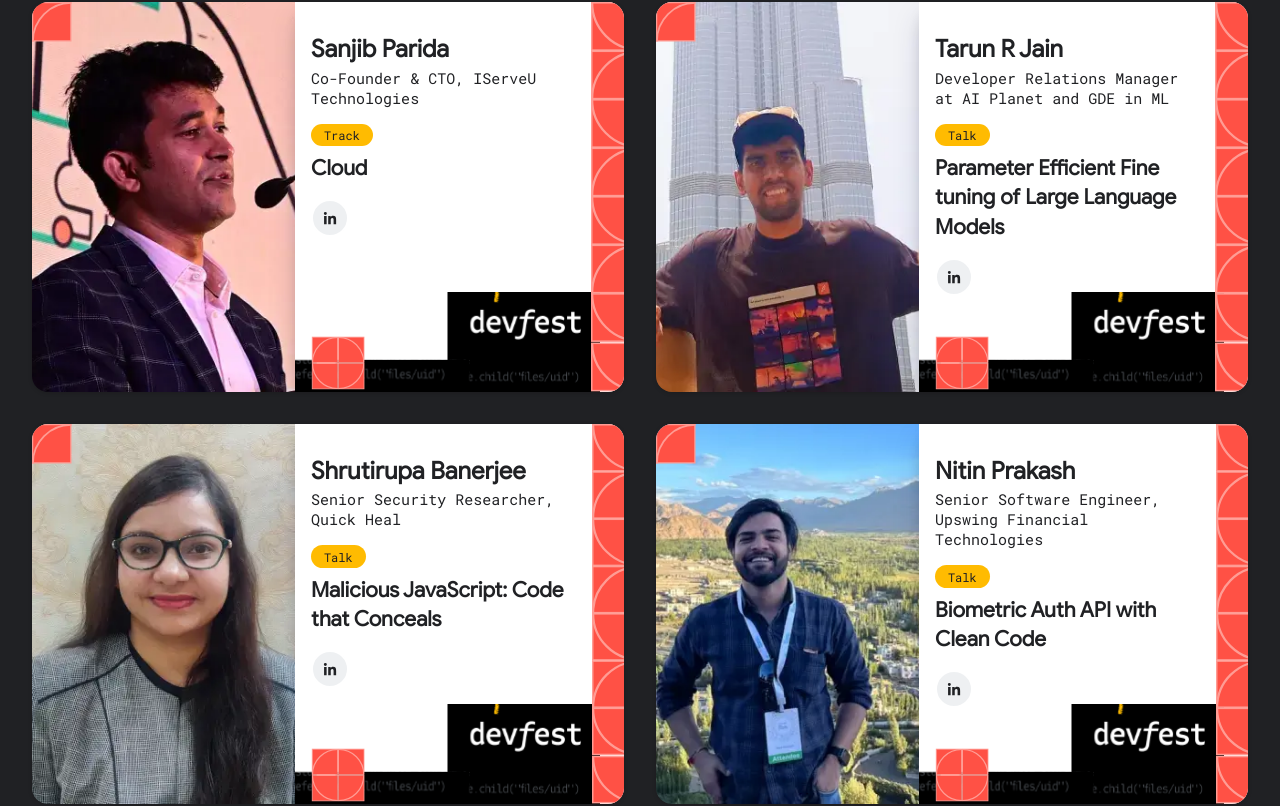
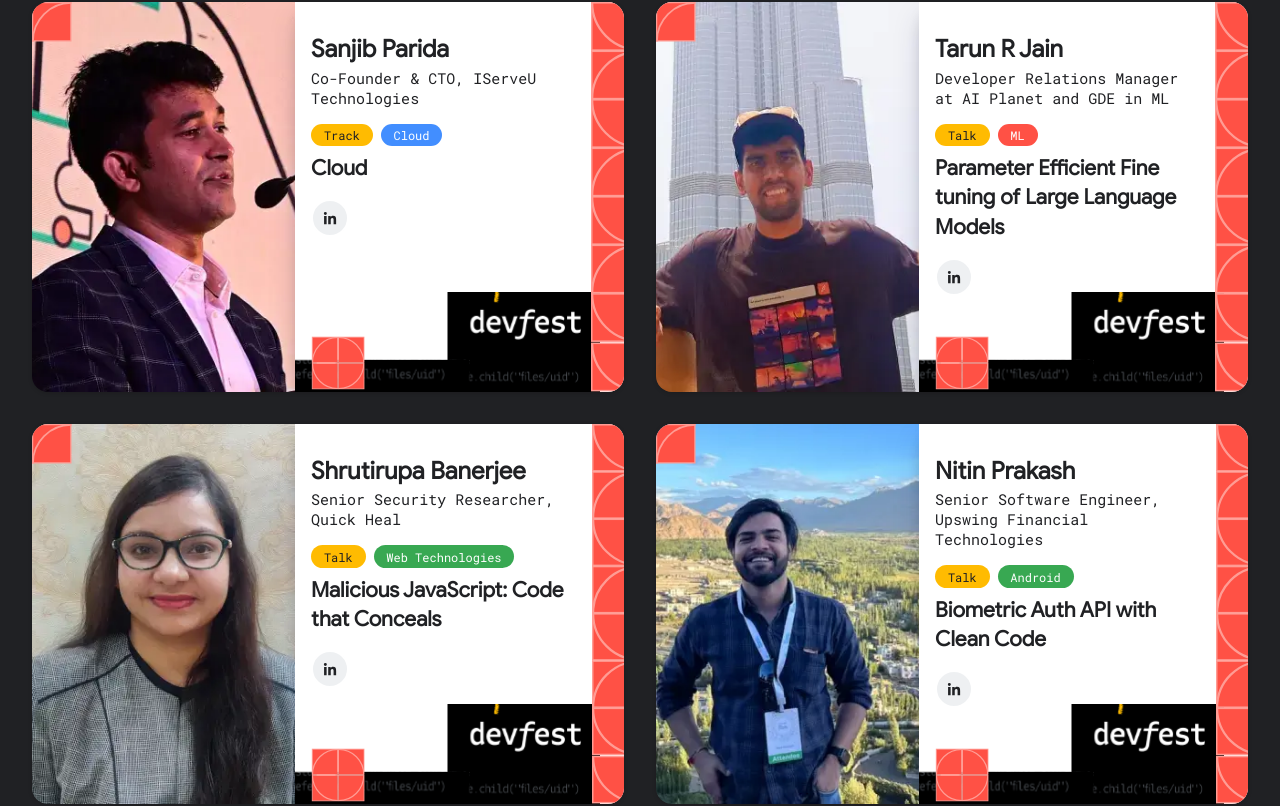
Before and after one commit to gdgcloudbbsr/devfest-2023, a React (Vite) app: page /speakers in a window 1280 px wide. Shown: the part 1679-2485 px from the top of the page. Built offline with nearby package versions, Linux system fonts and the light colour scheme; no server answers.

Commit message:
Update SpeakerCard.jsx

```diff
--- a/src/Components/SpeakerCard.jsx
+++ b/src/Components/SpeakerCard.jsx
@@ -57,9 +57,29 @@ const SpeakerCard = ({ data }) => {
             <span>{data.designation}</span>
           </div>
           <div className="topicName">
-            <span className="tag">
-              {data.talk === undefined ? "Track" : "Talk"}
-            </span>
+            <div
+              style={{
+                display: "flex",
+                alignItems: "center",
+                gap: "0.5rem",
+                flexWrap: "wrap",
+              }}
+            >
+              <span className="tag">
+                {data.talk === undefined ? "Track" : "Talk"}
+              </span>
+              {data.Category && (
+                <span
+                  className="tag"
+                  style={{
+                    backgroundColor: `${data.color}`,
+                    color: "var(--white)",
+                  }}
+                >
+                  {data.Category}
+                </span>
+              )}
+            </div>
             <h5>{data.talk === undefined ? data.topicName : data.talk}</h5>
           </div>
           <div className="socialLinks">
```
